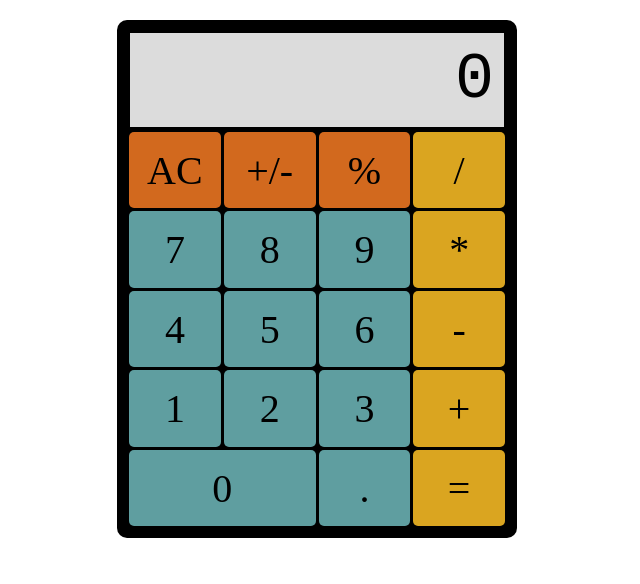
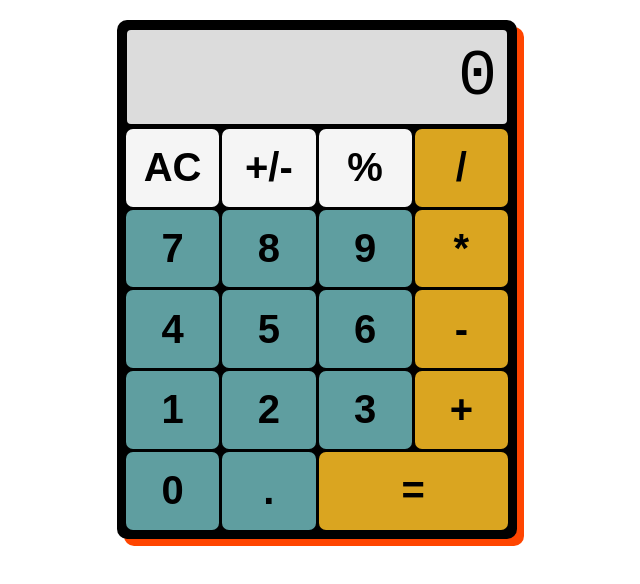
Before and after one commit to petemason-dev/calculator, a plain HTML site: page index.html in a window 1280 px wide. Shown: the whole page, without its empty margins (323-963 px from the left). Drawn offline with Linux system fonts and the light colour scheme.

Commit message:
Make calculator prettier
Changed font weights & styles, added a shadow to the calculator, made the most used button the largest

```diff
--- a/style.css
+++ b/style.css
@@ -11,9 +11,10 @@ body {
   width: 400px;
   display: flex;
   flex-direction: column;
-  padding: 10px;
+  padding: 7px;
   background-color: black;
   border-radius: 10px;
+  box-shadow: 7px 7px orangered;
 }
 
 #display {
@@ -23,6 +24,7 @@ body {
   text-align: right;
   padding: 10px;
   border: solid black 3px;
+  border-radius: 7px;
 }
 
 #buttons {
@@ -32,6 +34,8 @@ body {
   flex-wrap: wrap;
   background-color: black;
   padding: 2px;
+  font-family: sans-serif;
+  font-weight: bold;
 }
 #buttons div {
   display: flex;
@@ -41,10 +45,10 @@ body {
   align-items: center;
   aspect-ratio: 12/10;
   font-size: 2.5em;
-  border-radius: 5px;
+  border-radius: 7px;
 }
 #buttons .special {
-  background-color: chocolate;
+  background-color: whitesmoke;
 }
 #buttons .operator {
   background-color: goldenrod;
@@ -52,7 +56,7 @@ body {
 #buttons .operand {
   background-color: cadetblue;
 }
-#buttons div.zero {
+#buttons div.equals {
   flex-basis: 49.2%;
   aspect-ratio: 24.5/10;
 }
```
